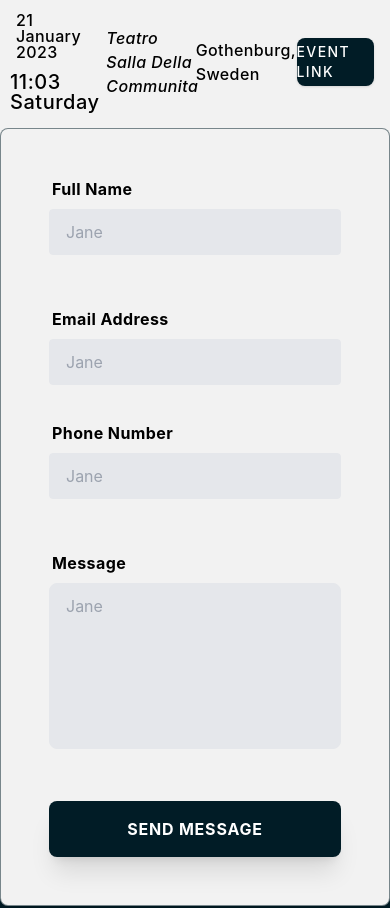
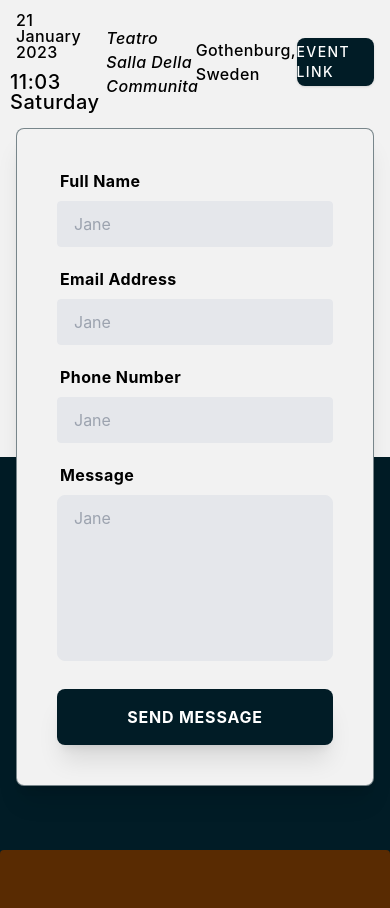
Before and after one commit to eliasfrigard/polenta, a Next.js app: page / in a window 390 px wide. Shown: the part 3380-4288 px from the top of the page. Built offline with nearby package versions, Linux system fonts and the light colour scheme.

Commit message:
form layout mobile

```diff
--- a/components/ContactForm.js
+++ b/components/ContactForm.js
@@ -8,11 +8,11 @@ export default function ContactForm() {
 
   return (
     <>
-      <div className={`centerContent contactForm w-full`}>
-        <div className='flex-col p-12 container max-w-4xl roundedShadow bg-[#F2F2F2] h-full border border-opacity-50 border-[#011C26]'>
+      <div className={`centerContent contactForm w-full px-4 md:px-0`}>
+        <div className='flex-col p-10 md:p-12 container max-w-4xl roundedShadow bg-[#F2F2F2] h-full border border-opacity-50 border-[#011C26]'>
           <form className='w-full'>
-            <div className='flex flex-wrap -mx-3 mb-4'>
-              <div className='w-full px-3 mb-6 md:mb-0'>
+            <div className='flex flex-wrap -mx-3 md:mb-4'>
+              <div className='w-full px-3 mb-2 md:mb-0'>
                 <label className='formLabel' for='grid-first-name'>
                   Full Name
                 </label>
@@ -27,8 +27,8 @@ export default function ContactForm() {
                 {!nameIsValid && <p className='text-red-500 text-xs italic'>Please fill out this field.</p>}
               </div>
             </div>
-            <div className='flex flex-wrap -mx-3 mb-4'>
-              <div className='w-full md:w-1/2 px-3 mb-6 md:mb-0'>
+            <div className='flex flex-wrap -mx-3 md:mb-4'>
+              <div className='w-full md:w-1/2 px-3 mb-2 md:mb-0'>
                 <label className='formLabel' for='grid-first-name'>
                   Email Address
                 </label>
@@ -42,7 +42,7 @@ export default function ContactForm() {
                 />
                 {!emailIsValid && <p className='text-red-500 text-xs italic'>Please fill out this field.</p>}
               </div>
-              <div className='w-full md:w-1/2 px-3 mb-6 md:mb-0'>
+              <div className='w-full md:w-1/2 px-3 mb-2 md:mb-0'>
                 <label className='formLabel' for='grid-first-name'>
                   Phone Number
                 </label>
@@ -57,8 +57,8 @@ export default function ContactForm() {
                 {!phoneIsValid && <p className='text-red-500 text-xs italic'>Please fill out this field.</p>}
               </div>
             </div>
-            <div className='flex flex-wrap -mx-3 mb-4'>
-              <div className='w-full px-3 mb-4 md:mb-0'>
+            <div className='flex flex-wrap -mx-3 mb-2'>
+              <div className='w-full px-3 mb-2 md:mb-0'>
                 <label className='formLabel' for='grid-first-name'>
                   Message
                 </label>
@@ -77,7 +77,7 @@ export default function ContactForm() {
               </div>
             </div>
           </form>
-          <button className='roundedShadow w-full h-14 mt-2 bg-[#011C26] text-white font-bold tracking-wider uppercase'>
+          <button className='roundedShadow w-full h-14 md:mt-2 bg-[#011C26] text-white font-bold tracking-wider uppercase'>
             Send message
           </button>
         </div>
```
